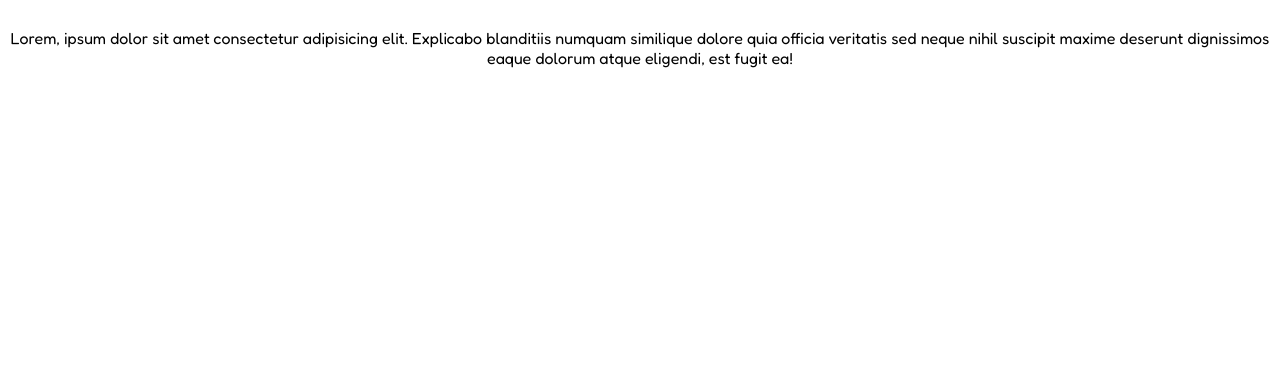
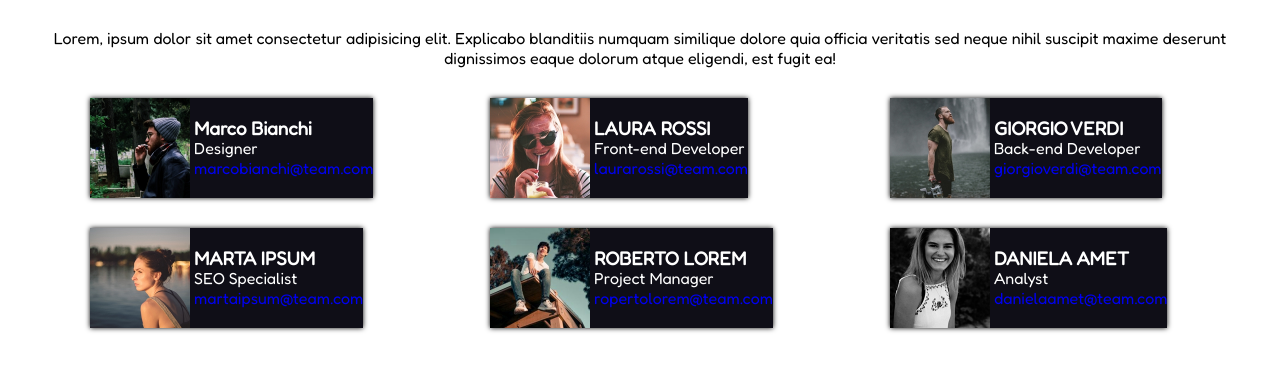
Before and after one commit to Spectrum5/html-css-float-cards, a plain HTML site: page index.html in a window 1280 px wide. Shown: the part 71-442 px from the top of the page. Drawn offline with Linux system fonts and the light colour scheme.

Commit message:
- Creazione card

```diff
--- a/css/style.css
+++ b/css/style.css
@@ -13,6 +13,24 @@ body{
     font-family: 'Fredoka', sans-serif;
 }
 
+.container {
+    max-width: 1200px;
+    margin: 0 auto;
+}
+
+.clearfix::after {
+    content: '';
+    display: table;
+    clear: both;
+}
+
+img {
+    max-width: 100%;
+    height: 100px;
+    width: 100px;
+}
+
+
 
 /* Header */
 
@@ -26,4 +44,44 @@ header .container h1 {
     font-family: 'Fredoka One', cursive;
 }
 
+
 /* Main */
+
+section.container {
+    padding: 30px 0;
+}
+
+.column {
+    width: calc(100% / 3);
+    padding: 0 50px;
+    margin-bottom: 30px;
+}
+
+.card {
+        background-color: #0f0e17;
+        color: #FFF;
+        box-shadow: 0 0 5px #000;
+}
+
+.card .info-card {
+    display: inline-block;
+    vertical-align: middle;
+}
+
+.info-card {
+    line-height: 20px;
+}
+
+.card .image {
+    display: inline-block;
+    vertical-align: middle;
+}
+
+.float-left {
+    float: left;
+}
+
+.email {
+    display: block;
+    text-decoration: none;
+}
--- a/index.html
+++ b/index.html
@@ -18,18 +18,128 @@
         <!-- Titolo e Paragrafo -->
         <header>
             <div class="container">
+
                 <h1>
                     Meet Our Team
                 </h1>
+
                 <p>
                     Lorem, ipsum dolor sit amet consectetur adipisicing elit. Explicabo blanditiis numquam similique dolore quia officia veritatis sed neque nihil suscipit maxime deserunt dignissimos eaque dolorum atque eligendi, est fugit ea!
                 </p>
+
             </div>
         </header>
 
         <!-- Container -->
 
         <main>
+            <section class="container">
+
+                <div class="clearfix">
+
+                    <div class="column float-left">
+
+                        <div class="card float-left">
+
+                            <img src="img/male1.png" alt="MARCO BIANCHI" class="image">
+
+                            <div class="info-card">
+                                <h3>Marco Bianchi</h3>
+                                    <span class="role-card">Designer</span>
+                                    <a href="#" class="email">marcobianchi@team.com</a>
+
+                            </div>
+
+                        </div>
+
+                    </div>
+
+                    <div class="column float-left">
+
+                        <div class="card float-left">
+
+                            <img src="img/female1.png" alt="LAURA ROSSI" class="image">
+
+                            <div class="info-card">
+                                <h3>LAURA ROSSI</h3>
+                                    <span class="role-card">Front-end Developer</span>
+                                    <a href="#" class="email">laurarossi@team.com</a>
+                            </div>
+
+                        </div>
+
+                    </div>
+
+                    <div class="column float-left">
+
+                        <div class="card float-left">
+
+                            <img src="img/male2.png" alt="GIORGIO VERDI" class="image">
+
+                            <div class="info-card">
+                                <h3>GIORGIO VERDI</h3>
+                                    <span class="role-card">Back-end Developer</span>
+                                    <a href="#" class="email">giorgioverdi@team.com</a>
+
+                            </div>
+
+                        </div>
+
+                    </div>
+
+                    <div class="column float-left">
+
+                        <div class="card float-left">
+
+                            <img src="img/female2.png" alt="MARTA IPSUM" class="image">
+
+                            <div class="info-card">
+                                <h3>MARTA IPSUM</h3>
+                                <span class="role-card">SEO Specialist</span>
+                                    <a href="#" class="email">martaipsum@team.com</a>
+                            </div>
+
+                        </div>
+
+                    </div>
+
+                    <div class="column float-left">
+
+                        <div class="card float-left">
+
+                            <img src="img/male3.png" alt="ROBERTO LOREM" class="image">
+
+                            <div class="info-card">
+                                <h3>ROBERTO LOREM</h3>
+                                    <span class="role-card">Project Manager</span>
+                                    <a href="#" class="email">ropertolorem@team.com</a>
+                            </div>
+
+                        </div>
+
+                    </div>
+
+                    <div class="column float-left">
+
+                        <div class="card float-left">
+
+                            <img src="img/female3.png" alt="DANIELA AMET" class="image">
+
+                            <div class="info-card">
+                                <h3>DANIELA AMET</h3>
+                                    <span class="role-card">Analyst</span>
+                                    <a href="#" class="email">danielaamet@team.com</a>
+
+
+                            </div>
+
+                        </div>
+
+                    </div>
+
+                </div>
+
+            </div>
 
         </main>
     </body>
```
